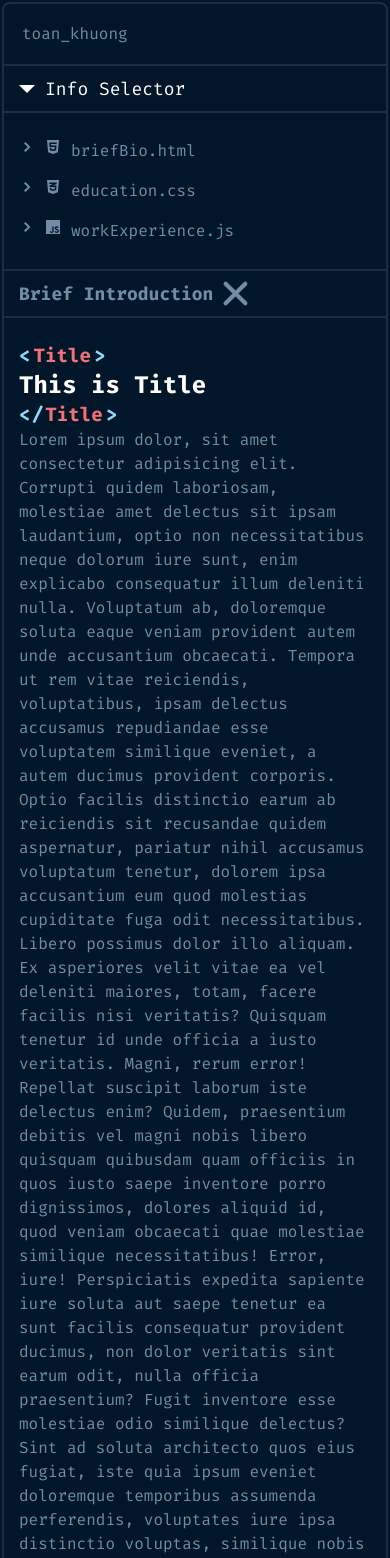
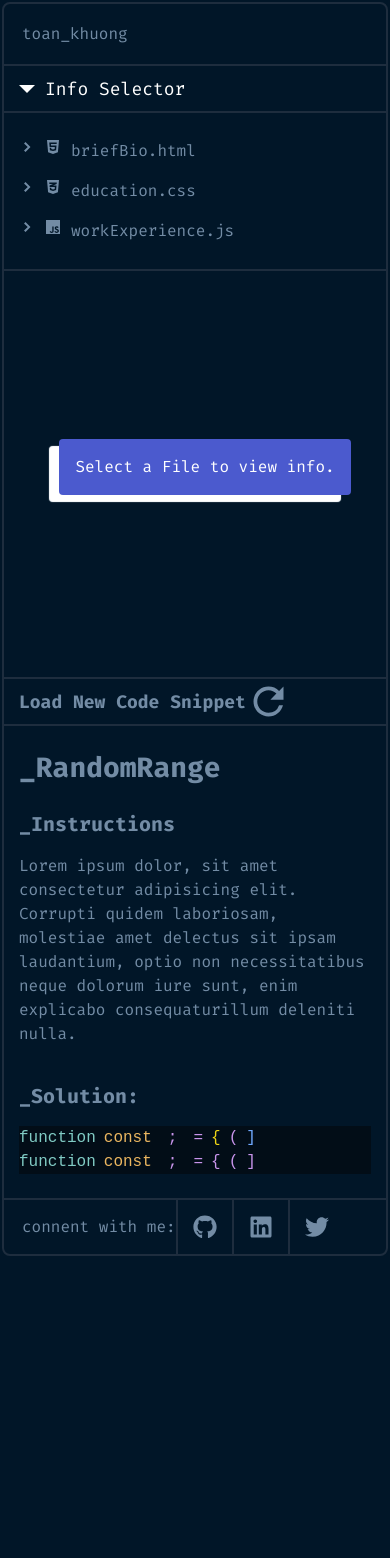
Before and after one commit to tpkhuong/portfolio, a Next.js app in the folder portfolio/: page /aboutme in a window 390 px wide. Shown: the top 1558 px of the page. After the commit the page ends 1256 px from the top, so only its background shows below. Built offline with nearby package versions, Linux system fonts and the light colour scheme.

Commit message:
enjoyed the effort/process of building algorithm mobile and desktop layout for resule info components and snippet component.

```diff
--- a/portfolio/Components/About/Resume/Passion/Passion.module.css
+++ b/portfolio/Components/About/Resume/Passion/Passion.module.css
@@ -4,9 +4,13 @@
 }
 
 .passion-container {
-  padding: var(--container-padding-inline);
-  padding-block: var(--container-padding-block);
+  padding: var(--mobile-resumeinfo-container-padding-inline);
+  padding-block: var(--mobile-resumeinfo-container-padding-block);
   border-block-start: var(--container-border-block-start);
+}
+
+.passion-container > * + * {
+  margin-block-end: 16px;
 }
 
 .tab-close-btn {
@@ -62,6 +66,7 @@
   .passion-container {
     max-height: var(--resume-snippet-content-container-height);
     overflow-y: var(--resume-snippet-content-container-overflow);
+    padding-inline: var(--desktop-resumeinfo-container-padding-inline);
   }
 
   .tab-container {
--- a/portfolio/Components/About/Resume/Passion/index.js
+++ b/portfolio/Components/About/Resume/Passion/index.js
@@ -2,13 +2,30 @@ import React from "react";
 import PassionStyles from "./Passion.module.css";
 import { IoClose } from "react-icons/io5";
 
-export default function Passion({ children }) {
+export default function Passion({ children, setStateFunc }) {
   return (
     <div className={PassionStyles[`tab-passion-container`]}>
       <div className={PassionStyles[`tab-container`]}>
         {/* inline-end border */}
         <h2>Brief Introduction</h2>
-        <button className={PassionStyles[`tab-close-btn`]}>
+        <button
+          role="button"
+          onClick={(event) => {
+            document
+              .getElementById("html")
+              .setAttribute("data-isselected", "false");
+
+            setStateFunc((values) => {
+              return {
+                ...values,
+                renderInfo: null,
+                panelButtonClicked: "passion",
+              };
+            });
+          }}
+          aria-label="close brief introduction panel"
+          className={PassionStyles[`tab-close-btn`]}
+        >
           <IoClose className={PassionStyles[`tab-icon`]} />
         </button>
       </div>
@@ -16,7 +33,64 @@ export default function Passion({ children }) {
         <HtmlItem tagContent="Title">
           <h2>This is Title</h2>
         </HtmlItem>
-        <p>
+
+        <HtmlItem tagContent="Paragraph">
+          <p>
+            Lorem ipsum dolor, sit amet consectetur adipisicing elit. Corrupti
+            quidem laboriosam, molestiae amet delectus sit ipsam laudantium,
+            optio
+          </p>
+        </HtmlItem>
+        <HtmlItem tagContent="Paragraph">
+          <p>
+            Lorem ipsum dolor, sit amet consectetur adipisicing elit. Corrupti
+            quidem laboriosam, molestiae amet delectus sit ipsam laudantium,
+            optio
+          </p>
+        </HtmlItem>
+        <HtmlItem tagContent="Paragraph">
+          <p>
+            Lorem ipsum dolor, sit amet consectetur adipisicing elit. Corrupti
+            quidem laboriosam, molestiae amet delectus sit ipsam laudantium,
+            optio
+          </p>
+        </HtmlItem>
+        <HtmlItem tagContent="Paragraph">
+          <p>
+            Lorem ipsum dolor, sit amet consectetur adipisicing elit. Corrupti
+            quidem laboriosam, molestiae amet delectus sit ipsam laudantium,
+            optio
+          </p>
+        </HtmlItem>
+        <HtmlItem tagContent="Paragraph">
+          <p>
+            Lorem ipsum dolor, sit amet consectetur adipisicing elit. Corrupti
+            quidem laboriosam, molestiae amet delectus sit ipsam laudantium,
+            optio
+          </p>
+        </HtmlItem>
+        <HtmlItem tagContent="Paragraph">
+          <p>
+            Lorem ipsum dolor, sit amet consectetur adipisicing elit. Corrupti
+            quidem laboriosam, molestiae amet delectus sit ipsam laudantium,
+            optio
+          </p>
+        </HtmlItem>
+        <HtmlItem tagContent="Paragraph">
+          <p>
+            Lorem ipsum dolor, sit amet consectetur adipisicing elit. Corrupti
+            quidem laboriosam, molestiae amet delectus sit ipsam laudantium,
+            optio
+          </p>
+        </HtmlItem>
+        <HtmlItem tagContent="Paragraph">
+          <p>
+            Lorem ipsum dolor, sit amet consectetur adipisicing elit. Corrupti
+            quidem laboriosam, molestiae amet delectus sit ipsam laudantium,
+            optio
+          </p>
+        </HtmlItem>
+        {/* <p>
           Lorem ipsum dolor, sit amet consectetur adipisicing elit. Corrupti
           quidem laboriosam, molestiae amet delectus sit ipsam laudantium, optio
           non necessitatibus neque dolorum iure sunt, enim explicabo consequatur
@@ -50,7 +124,7 @@ export default function Passion({ children }) {
           Eos beatae ipsum earum. Explicabo, non modi, ab architecto velit
           dolores excepturi illum praesentium accusantium inventore, totam
           repellendus soluta veniam dolorem sequi enim quae
-        </p>
+        </p> */}
       </div>
     </div>
   );
@@ -63,7 +137,7 @@ function HtmlItem({ children, tagContent }) {
       {/* font-weight 600 */}
       {/* <MdChevronLeft /> */}
       {/* <CgFormatSlash /> */}
-      <div>
+      <div className={PassionStyles[`html-container`]}>
         <div className={`${PassionStyles["opening"]} ${PassionStyles[`tag`]}`}>
           <span className={PassionStyles[`tag-sign`]}>&lt;</span>
           <span className={PassionStyles[`tag-name`]}>{tagContent}</span>
--- a/portfolio/Components/About/Resume/Professional/Professional.module.css
+++ b/portfolio/Components/About/Resume/Professional/Professional.module.css
@@ -4,8 +4,8 @@
 }
 
 .professional-container {
-  padding: var(--container-padding-inline);
-  padding-block: var(--container-padding-block);
+  padding: var(--mobile-resumeinfo-container-padding-inline);
+  padding-block: var(--mobile-resumeinfo-container-padding-block);
   border-block-start: var(--container-border-block-start);
 }
 
@@ -92,6 +92,7 @@
   .professional-container {
     max-height: var(--resume-snippet-content-container-height);
     overflow-y: var(--resume-snippet-content-container-overflow);
+    padding-inline: var(--desktop-resumeinfo-container-padding-inline);
   }
 
   .tab-container {
--- a/portfolio/Components/About/Resume/Skills/Skills.module.css
+++ b/portfolio/Components/About/Resume/Skills/Skills.module.css
@@ -4,8 +4,8 @@
 }
 
 .skills-container {
-  padding: var(--container-padding-inline);
-  padding-block: var(--container-padding-block);
+  padding: var(--mobile-resumeinfo-container-padding-inline);
+  padding-block: var(--mobile-resumeinfo-container-padding-block);
   border-block-start: var(--container-border-block-start);
 }
 
@@ -54,6 +54,7 @@
   .skills-container {
     max-height: var(--resume-snippet-content-container-height);
     overflow-y: var(--resume-snippet-content-container-overflow);
+    padding-inline: var(--desktop-resumeinfo-container-padding-inline);
   }
 
   .tab-container {
--- a/portfolio/Components/About/Resume/index.js
+++ b/portfolio/Components/About/Resume/index.js
@@ -8,7 +8,23 @@ import { FaHtml5, FaCss3Alt, FaJs, FaPhoneAlt } from "react-icons/fa";
 import { MdEmail } from "react-icons/md";
 
 export default function ResumeInfo({ children, ...props }) {
-  const [renderInfo, setResumeInfo] = React.useState(null);
+  const memoizedInitialValues = React.useMemo(() => {
+    return {
+      panelButtonClicked: null,
+      renderInfo: null,
+    };
+  }, []);
+
+  const [{ panelButtonClicked, renderInfo }, setResumeInfo] = React.useState({
+    memoizedInitialValues,
+  });
+
+  React.useEffect(() => {
+    panelButtonClicked
+      ? document.getElementById("emptyresumeinfo").focus()
+      : null;
+  }, [panelButtonClicked]);
+
   return (
     <div className={ResumeStyles[`resume-container`]}>
       {/* learn-more-contact-container */}
@@ -59,6 +75,14 @@ export default function ResumeInfo({ children, ...props }) {
                         "false"
                       )
                     : null;
+
+                  setResumeInfo((prevValues) => {
+                    return {
+                      ...prevValues,
+                      renderInfo: "passion",
+                      panelButtonClicked: null,
+                    };
+                  });
                 }
 
                 if (buttonID == "css") {
@@ -84,6 +108,14 @@ export default function ResumeInfo({ children, ...props }) {
                         "false"
                       )
                     : null;
+
+                  setResumeInfo((prevValues) => {
+                    return {
+                      ...prevValues,
+                      renderInfo: "skills",
+                      panelButtonClicked: null,
+                    };
+                  });
                 }
 
                 if (buttonID == "js") {
@@ -110,6 +142,14 @@ export default function ResumeInfo({ children, ...props }) {
                         "false"
                       )
                     : null;
+
+                  setResumeInfo((prevValues) => {
+                    return {
+                      ...prevValues,
+                      renderInfo: "professional",
+                      panelButtonClicked: null,
+                    };
+                  });
                 }
               }
             }}
@@ -181,8 +221,9 @@ export default function ResumeInfo({ children, ...props }) {
       {/* resume-sections-container */}
       <div className={ResumeStyles[`resume-sections-container`]}>
         {/* inline border */}
-        {/* {!renderInfo ? (
+        {!renderInfo ? (
           <button
+            id="emptyresumeinfo"
             onClick={(event) => {
               document.getElementById("html").focus();
 
@@ -214,7 +255,22 @@ export default function ResumeInfo({ children, ...props }) {
             </span>
           </button>
         ) : null}
-        {renderInfo == "yup" ? (
+        {renderInfo == "passion" ? (
+          <Passion setStateFunc={setResumeInfo} />
+        ) : null}
+        {renderInfo == "skills" ? (
+          <Skills setStateFunc={setResumeInfo} />
+        ) : null}
+        {renderInfo == "professional" ? (
+          <Professional setStateFunc={setResumeInfo} />
+        ) : null}
+      </div>
+    </div>
+  );
+}
+
+{
+  /* {renderInfo == "yup" ? (
           <h3>
             Lorem ipsum dolor, sit amet consectetur adipisicing elit. Corrupti
             quidem laboriosam, molestiae amet delectus sit ipsam laudantium,
@@ -287,11 +343,5 @@ export default function ResumeInfo({ children, ...props }) {
             suscipit amet illum quae fugiat labore inventore, consequatur iure
             quod ullam aliquid? Suscipit rem aliquid sequi?
           </h3>
-        ) : null} */}
-        <Passion />
-        {/* <Skills /> */}
-        {/* <Professional /> */}
-      </div>
-    </div>
-  );
+        ) : null} */
 }
--- a/portfolio/Components/About/Snippet/Snippet.js
+++ b/portfolio/Components/About/Snippet/Snippet.js
@@ -8,11 +8,41 @@ export default function Snippet({ children, ...props }) {
     return {
       codeBlockIndex: 0,
       arrayOfSnippetObj: [
-        { title: "FirstTitle" },
-        { title: "SecondTitle" },
-        { title: "ThirdTitle" },
-        { title: "FourthTitle" },
-        { title: "FifthTitle" },
+        {
+          title: "_RandomRange",
+          description: "_Instructions",
+          textContent:
+            "Lorem ipsum dolor, sit amet consectetur adipisicing elit. Corrupti quidem laboriosam, molestiae amet delectus sit ipsam laudantium, optio non necessitatibus neque dolorum iure sunt, enim explicabo consequaturillum deleniti nulla.",
+          codeBlockTitle: "_Solution:",
+        },
+        {
+          title: "_RandomRange2",
+          description: "_Instructions",
+          textContent:
+            "Lorem ipsum dolor, sit amet consectetur adipisicing elit. Corrupti quidem laboriosam, molestiae amet delectus sit ipsam laudantium, optio non necessitatibus neque dolorum iure sunt, enim explicabo consequaturillum deleniti nulla.",
+          codeBlockTitle: "_Solution:",
+        },
+        {
+          title: "_RandomRange3",
+          description: "_Instructions",
+          textContent:
+            "Lorem ipsum dolor, sit amet consectetur adipisicing elit. Corrupti quidem laboriosam, molestiae amet delectus sit ipsam laudantium, optio non necessitatibus neque dolorum iure sunt, enim explicabo consequaturillum deleniti nulla.",
+          codeBlockTitle: "_Solution:",
+        },
+        {
+          title: "_RandomRange4",
+          description: "_Instructions",
+          textContent:
+            "Lorem ipsum dolor, sit amet consectetur adipisicing elit. Corrupti quidem laboriosam, molestiae amet delectus sit ipsam laudantium, optio non necessitatibus neque dolorum iure sunt, enim explicabo consequaturillum deleniti nulla.",
+          codeBlockTitle: "_Solution:",
+        },
+        {
+          title: "_RandomRange5",
+          description: "_Instructions",
+          textContent:
+            "Lorem ipsum dolor, sit amet consectetur adipisicing elit. Corrupti quidem laboriosam, molestiae amet delectus sit ipsam laudantium, optio non necessitatibus neque dolorum iure sunt, enim explicabo consequaturillum deleniti nulla.",
+          codeBlockTitle: "_Solution:",
+        },
       ],
     };
   }, []);
@@ -28,6 +58,7 @@ export default function Snippet({ children, ...props }) {
         <h2>Load New Code Snippet</h2>
         <button
           data-isrefreshclicked="false"
+          role="button"
           className={SnippetStyles[`tab-close-btn`]}
           onClick={(event) => {
             if (event.target.closest("BUTTON")) {
@@ -70,13 +101,22 @@ export default function Snippet({ children, ...props }) {
       {/* content */}
       <div className={SnippetStyles[`snippet-content-container`]}>
         {/* instructions */}
+        <div className={SnippetStyles[`instructions-container`]}>
+          <h3 className={SnippetStyles[`challenge-title`]}>
+            {arrayOfSnippetObj[codeBlockIndex].title}
+          </h3>
+          <h4 className={SnippetStyles[`sub-title`]}>
+            {arrayOfSnippetObj[codeBlockIndex].description}
+          </h4>
+          <p>{arrayOfSnippetObj[codeBlockIndex].textContent}</p>
+        </div>
         {/* our solution */}
-        <h3>{arrayOfSnippetObj[codeBlockIndex].title}</h3>
-        <CodeBlock selectedIndex={codeBlockIndex}></CodeBlock>
-        <span>_testTitle</span>
-        <span>[[3],[1, 2, 3],</span>
-        <span>[4, 5, 6],</span>
-        <span>[9, 8, 9]]</span>
+        <div className={SnippetStyles[`solution-container`]}>
+          <h4 className={SnippetStyles[`sub-title`]}>
+            {arrayOfSnippetObj[codeBlockIndex].codeBlockTitle}
+          </h4>
+          <CodeBlock selectedIndex={codeBlockIndex}></CodeBlock>
+        </div>
         {/* <CodeLine testAttr={testObj}>
           {testObj.first}
         </CodeLine> */}
--- a/portfolio/Components/About/Snippet/Snippet.module.css
+++ b/portfolio/Components/About/Snippet/Snippet.module.css
@@ -26,12 +26,6 @@
   /* inline space */
   display: var(--tab-component-container-display);
   flex-direction: var(--tab-component-container-direction);
-}
-
-.snippet-content-container {
-  padding: var(--container-padding-inline);
-  padding-block: var(--container-padding-block);
-  border-block-start: var(--container-border-block-start);
 }
 
 /* mobile */
@@ -67,16 +61,24 @@
   transition: rotate 1s ease-out;
 }
 
-.hello {
-  color: red;
+.snippet-content-container {
+  padding: var(--container-padding-inline);
+  padding-block: var(--container-padding-block);
+  border-block-start: var(--container-border-block-start);
 }
 
-.world {
-  color: blue;
+.instructions-container {
+  margin-block-end: 36px;
 }
 
-.bracket {
-  color: aquamarine;
+.challenge-title {
+  font-size: var(--font-size-28px);
+  margin-block-end: 24px;
+}
+
+.sub-title {
+  margin-block-end: 16px;
+  font-size: var(--font-size-20px);
 }
 
 /* desktop */
--- a/portfolio/styles/AboutMe.module.css
+++ b/portfolio/styles/AboutMe.module.css
@@ -14,6 +14,12 @@
   --container-padding-block: 24px;
   --container-padding-inline: 15px;
   --container-border-block-start: var(--border-lines);
+
+  --mobile-resumeinfo-container-padding-block: 24px;
+  --mobile-resumeinfo-container-padding-inline: 15px;
+
+  /* --desktop-resumeinfo-container-padding-block: 24px; */
+  --desktop-resumeinfo-container-padding-inline: 45px;
 
   --tab-btn-bg: transparent;
   --tab-container-display: flex;
```
Also changed, not shown: portfolio/Components/About/Resume/Professional/index.js (+19 -2 lines), portfolio/Components/About/Resume/Resume.module.css (+24 -1 lines), portfolio/Components/About/Resume/Skills/index.js (+19 -2 lines).
